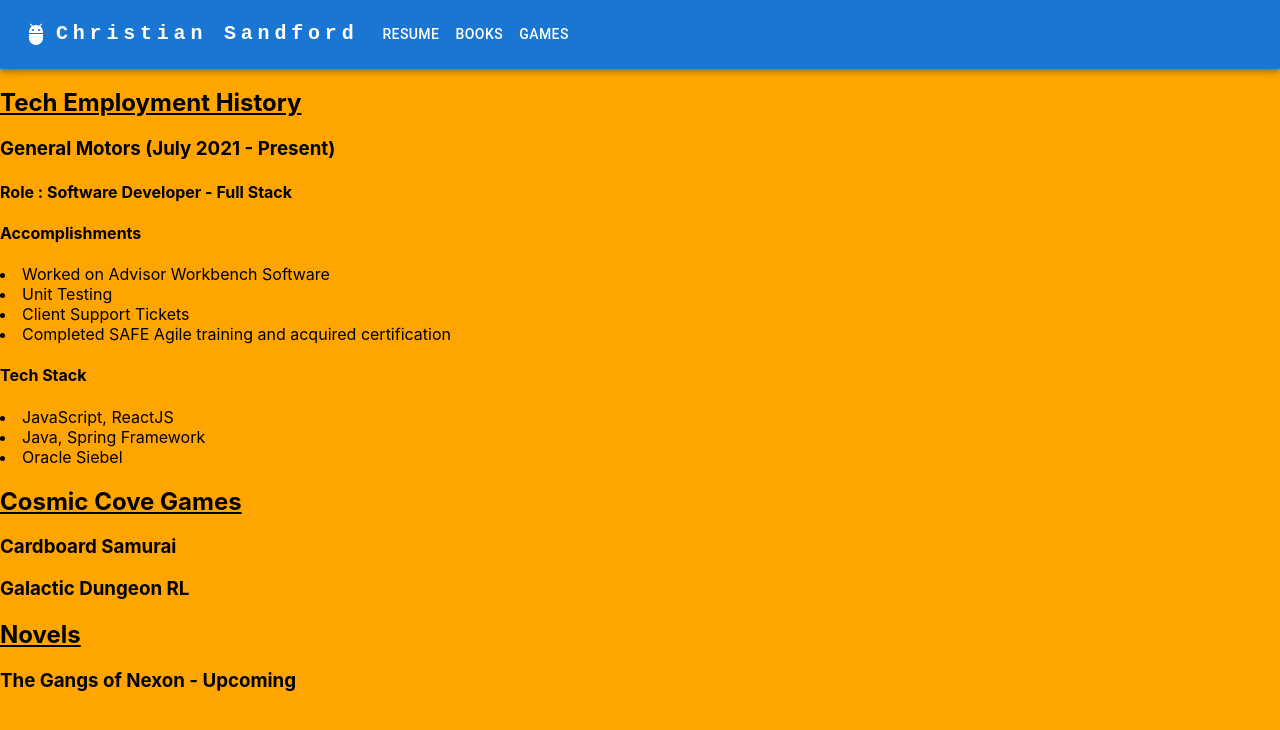
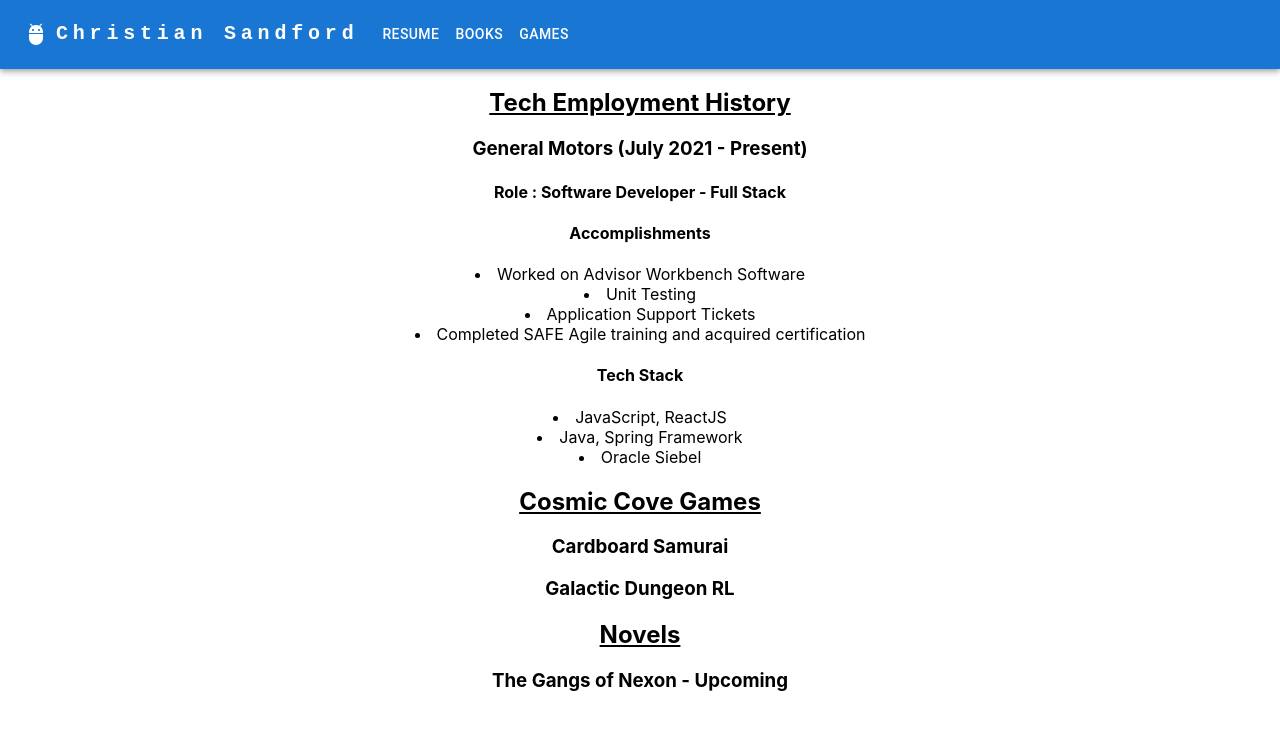
Before and after one commit to christiansandford/christiansandford.github.io, a React (Create React App) app: page / in a window 1280 px wide. Shown: the top 730 px of the page. Built offline with nearby package versions, Linux system fonts and the light colour scheme.

Commit message:
make website cleaner

```diff
--- a/src/App.js
+++ b/src/App.js
@@ -6,7 +6,7 @@
   return (
     <Box>
       <ResponsiveAppBar />
-      <Box>
+      <Box backgroundColor="default" textAlign="center">
         <h2>
           <u>Tech Employment History</u>
         </h2>
@@ -15,7 +15,7 @@
         <h4>Accomplishments</h4>
         <li>Worked on Advisor Workbench Software</li>
         <li>Unit Testing</li>
-        <li>Client Support Tickets</li>
+        <li>Application Support Tickets</li>
         <li>Completed SAFE Agile training and acquired certification</li>
         <h4>Tech Stack</h4>
         <li>JavaScript, ReactJS</li>
--- a/src/index.css
+++ b/src/index.css
@@ -1,6 +1,6 @@
 body {
   margin: 0;
-  background-color: orange;
+  background-color: white;
   font-family: -apple-system, BlinkMacSystemFont, 'Segoe UI', 'Roboto', 'Oxygen',
     'Ubuntu', 'Cantarell', 'Fira Sans', 'Droid Sans', 'Helvetica Neue',
     sans-serif;
```
